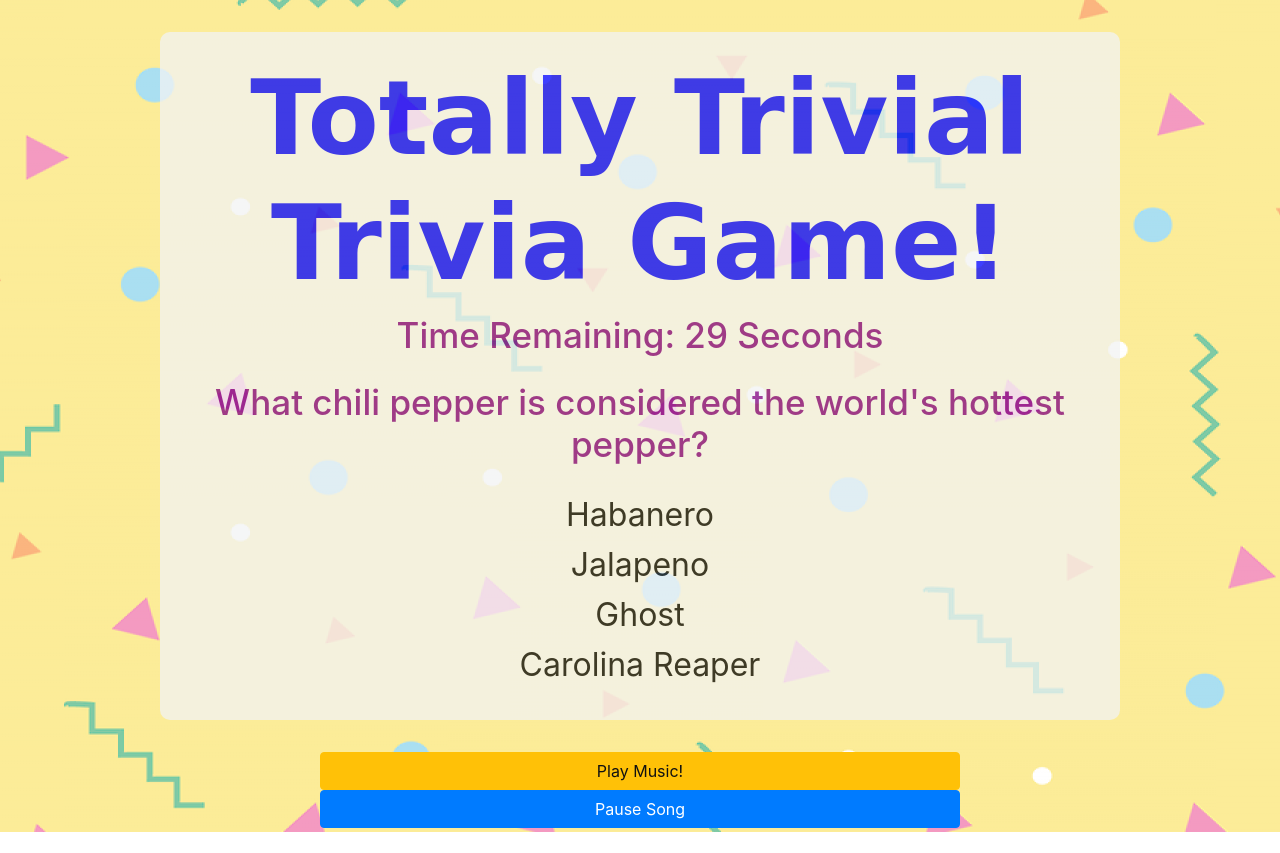
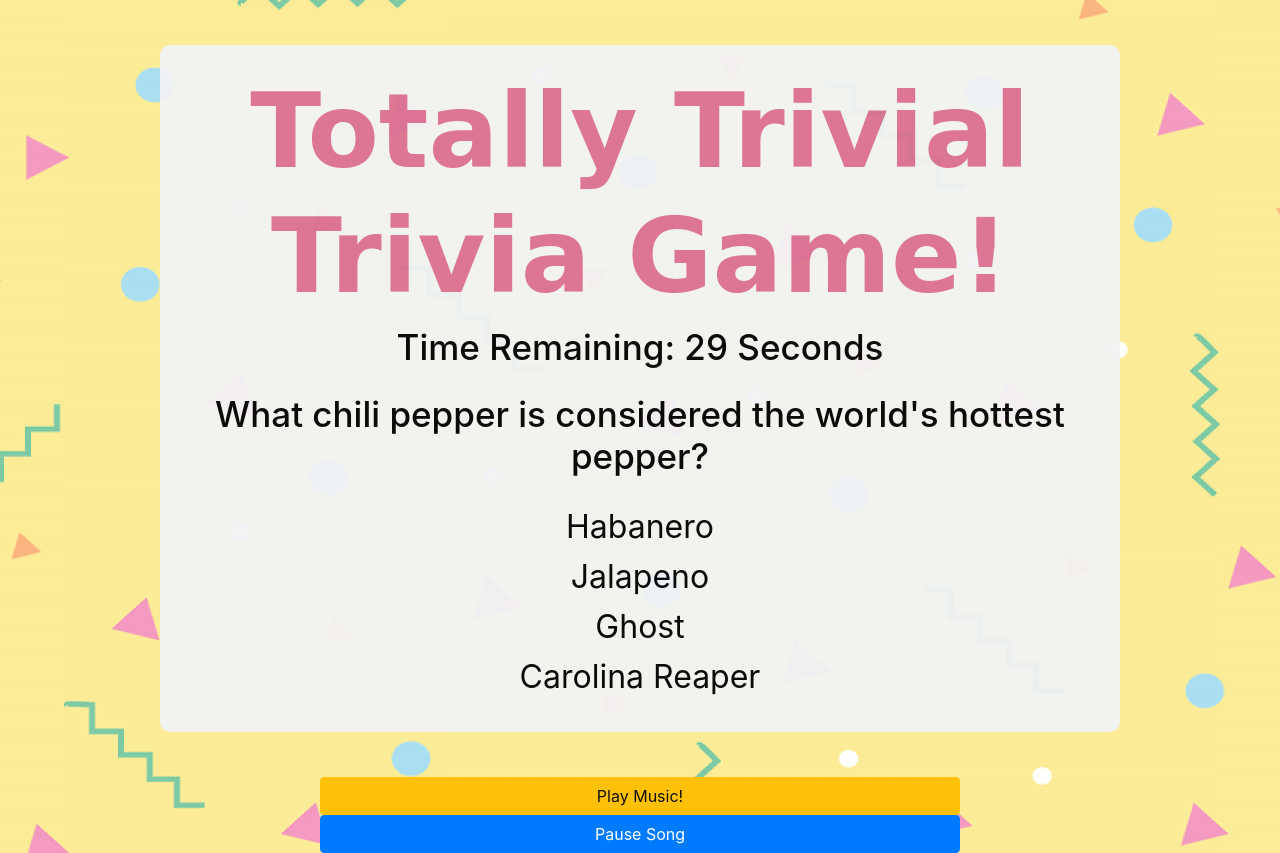
Before and after one commit to saladshootrdlux/Trivia-Game, a plain HTML site: page index.html in a window 1280 px wide. Both pictures are taken after a click on the button "Start". Before the commit the page ends 832 px from the top, so only its background shows below. Drawn offline with nearby package versions, Linux system fonts and the light colour scheme; a web font is replaced by a local one.

Commit message:
made minor changes to game functionality and music, made changes to css stylings

```diff
--- a/assets/css/style.css
+++ b/assets/css/style.css
@@ -14,9 +14,9 @@ body {
   width: 960px;
   height: auto;
   box-sizing: border-box;
-  margin: 2.5% auto;
+  margin: 3.5% auto;
   background-color: #F2F3F4;
-  opacity: .75;
+  opacity: .95;
   padding-bottom: 30px;
   border-radius: 10px;
 }
@@ -46,13 +46,13 @@ h1 {
   font-family: 'Charmonman', cursive;
   font-size: 6.5em;
   font-weight: bold;
-  color: blue;
+  color: palevioletred;
 }
 
 h2 {
   margin-bottom: 25px;
   font-size: 35px;
-  color: purple;
+  color: black;
 }
 
 h3 {
@@ -62,11 +62,11 @@ h3 {
 
 #start {
   margin-top: 10%;
-  background: pink;
-  border: 2px solid blue;
+  background: lightblue;
+  border: 2px solid pink;
 }
 
 button:hover {
-  background: pink;
-  border: 2px solid blue;
+  background: lightblue;
+  border: 2px solid pink;
 }
--- a/assets/javascript/app.js
+++ b/assets/javascript/app.js
@@ -24,22 +24,28 @@ $(document).ready(function () {
     },
     {
         question: "How many strings does a cello have?",
-        answers: ["Four", "Five", "Six", "Eight"],
+        answers: ["Three", "Four", "Six", "Eight"],
         correctAnswer: "Four"
     },
     {
         question: "What is the country of Brazil's official language?",
-        answers: ["Spanish", "French", "English", "Portuquese"],
-        correctAnswer: "Portuquese"
-    }];
+        answers: ["Spanish", "French", "English", "Portuguese"],
+        correctAnswer: "Portuguese"
+    },
+    {
+        question: "What is the air speed velocity of a laden swallow?",
+        answers: ["About 24 miles per hour", "African or European?", "Laden swallows can't fly.", "About 24 kilometers per hour."],
+        correctAnswer: "African or European?"
+    },
+    ];
 
-    // variables to hold our set interval and counter
+
     let timer;
     let countStartNum = 30;
 
     var viewPort = $("#quiz-area");
 
-    // creating the game object to hold the functions and variables to the game
+
     var game = {
         questions: questions,
         currentQuestion: 0,
@@ -47,13 +53,20 @@ $(document).ready(function () {
         correct: 0,
         incorrect: 0,
 
-        countdown: function () {
-            game.counter--;
+        // This section holds all the main game functions.
+
+        results: function () {
+
+            clearInterval(timer);
+
+            viewPort.html("<h2>Quiz Complete, here is how you did!</h2>");
+
             $("#counterNum").text(game.counter);
-            if (game.counter === 0) {
-                console.log("TIME UP");
-                game.timeUp();
-            }
+
+            viewPort.append("<h3>Correct Answers: " + game.correct + "</h3>");
+            viewPort.append("<h3>Incorrect Answers: " + game.incorrect + "</h3>");
+            viewPort.append("<h3>Unanswered: " + (questions.length - (game.incorrect + game.correct)) + "</h3>");
+            viewPort.append("<br><button id='start-over'>Start Over?</button>");
         },
 
         loadQuestion: function () {
@@ -89,20 +102,6 @@ $(document).ready(function () {
             else {
                 setTimeout(game.nextQuestion, 3 * 1000);
             }
-        },
-
-        results: function () {
-
-            clearInterval(timer);
-
-            viewPort.html("<h2>Quiz Complete, here is how you did!</h2>");
-
-            $("#counterNum").text(game.counter);
-
-            viewPort.append("<h3>Correct Answers: " + game.correct + "</h3>");
-            viewPort.append("<h3>Incorrect Answers: " + game.incorrect + "</h3>");
-            viewPort.append("<h3>Unanswered: " + (questions.length - (game.incorrect + game.correct)) + "</h3>");
-            viewPort.append("<br><button id='start-over'>Start Over?</button>");
         },
 
         clicked: function (e) {
@@ -148,6 +147,14 @@ $(document).ready(function () {
             }
         },
 
+        countdown: function () {
+            game.counter--;
+            $("#counterNum").text(game.counter);
+            if (game.counter === 0) {
+                game.timeUp();
+            }
+        },
+
         reset: function () {
             this.currentQuestion = 0;
             this.counter = countStartNum;
@@ -157,7 +164,7 @@ $(document).ready(function () {
         }
     };
 
-    // CLICK EVENTS
+    // On click functions.
 
     $(document).on("click", "#start-over", function () {
         game.reset();
@@ -173,6 +180,9 @@ $(document).ready(function () {
     });
 });
 
+// Music.
+
 var themeSong = new Audio("./assets/music/themesong.mp3");
+document.getElementById("start").addEventListener("click", e => themeSong.play());
 document.getElementById("start-music").addEventListener("click", e => themeSong.play(), themeSong.volume = 0.2);
 document.getElementById("stop-music").addEventListener("click", e => themeSong.pause());
--- a/index.html
+++ b/index.html
@@ -10,7 +10,7 @@
     <link rel="stylesheet" href="https://maxcdn.bootstrapcdn.com/bootstrap/4.0.0-beta.2/css/bootstrap.min.css">
     <link rel="stylesheet" href="assets/css/style.css">
     <!-- Google Font -->
-    <link href="https://fonts.googleapis.com/css?family=Geo" rel="stylesheet" type="text/css">
+
     <title>Totally Trivial Trivia Game!</title>
 </head>
 
@@ -23,7 +23,7 @@
             </div>
         </div>
     </div>
-    <div id="musicControls" class="text-center">
+    <div id="musicControls">
         <button id="start-music" class="btn btn-warning btn-xs">Play Music!</button>
         <button id="stop-music" class="btn btn-primary btn-xs">Pause Song</button>
     </div>
```
